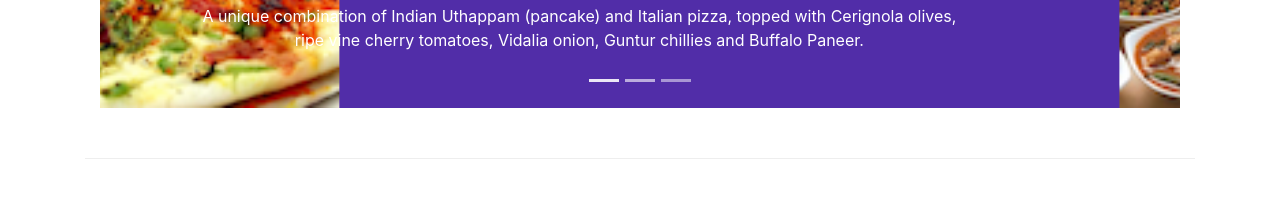
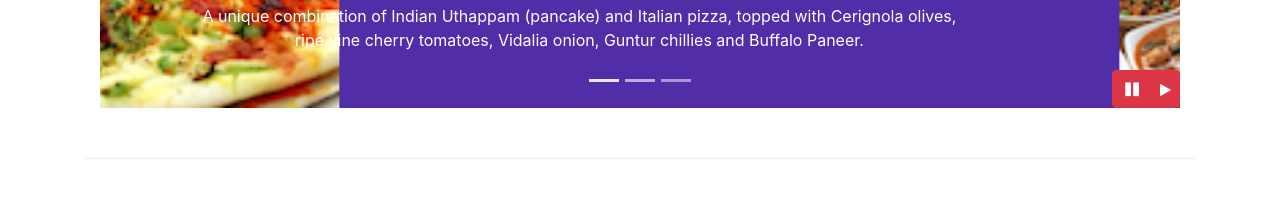
Before and after one commit to zamin60/bootstrap-Practice, a website: page index.html in a window 1280 px wide. Shown: the part 576-800 px from the top of the page. Drawn offline with nearby package versions, Linux system fonts and the light colour scheme.

Commit message:
Bootstrap JQuery slider

```diff
--- a/css/style1.css
+++ b/css/style1.css
@@ -53,3 +53,9 @@ body{
     left: 0;
     min-height: 300px;
 }
+#carouselButton{
+    right: 0px;
+    position: absolute;
+    bottom: 0px;
+    z-index: 1;
+}
--- a/index.html
+++ b/index.html
@@ -139,6 +139,14 @@
                         <a class="carousel-control-next" href="#mycarousel" role="button" data-slide="next">
                             <span class="carousel-control-next-icon"></span>
                         </a>
+                        <div class="btn-group" id="carouselButton">
+                            <button class="btn btn-danger" id="carousel-pause">
+                                <span class="fa fa-pause"></span>
+                            </button>
+                            <button class="btn btn-danger btn-sm" id="carousel-play">
+                                <span class="fa fa-play"></span>
+                            </button>
+                        </div>
                     </div>
                 </div>
             </div>
@@ -298,9 +306,19 @@
  <script src="node_modules/popper.js/dist/umd/popper.min.js"></script>
  <script src="node_modules/bootstrap/dist/js/bootstrap.min.js"></script>
 <script>
+    // $(document).ready(function(){
+    //     $('[data-toggle="tooltip"]').tooltip();
+    // });
     $(document).ready(function(){
-        $('[data-toggle="tooltip"]').tooltip();
+        $("#mycarousel").carousel({interval:2000});
+        $("#carousel-pause").click(function(){
+             $("#mycarousel").carousel('pause')
+        });
+        $("#carousel-play").click(function(){
+             $("#mycarousel").carousel('cycle')
     });
+});
+
 </script>
 </body>
 
```
